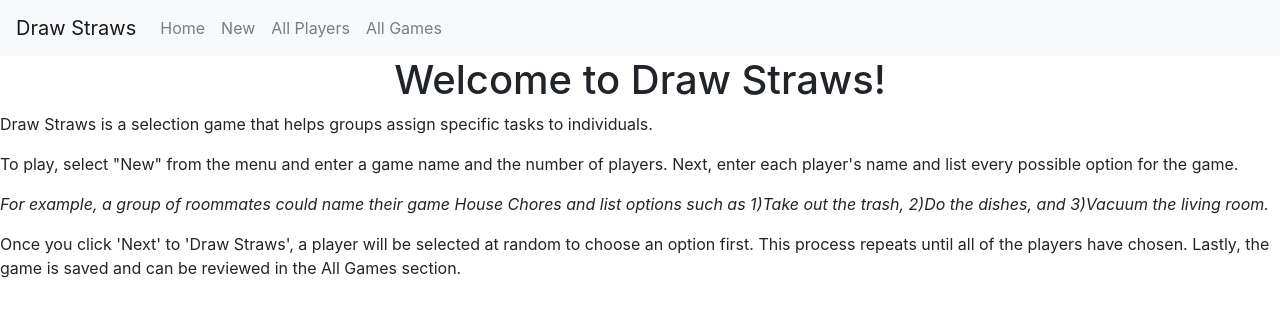
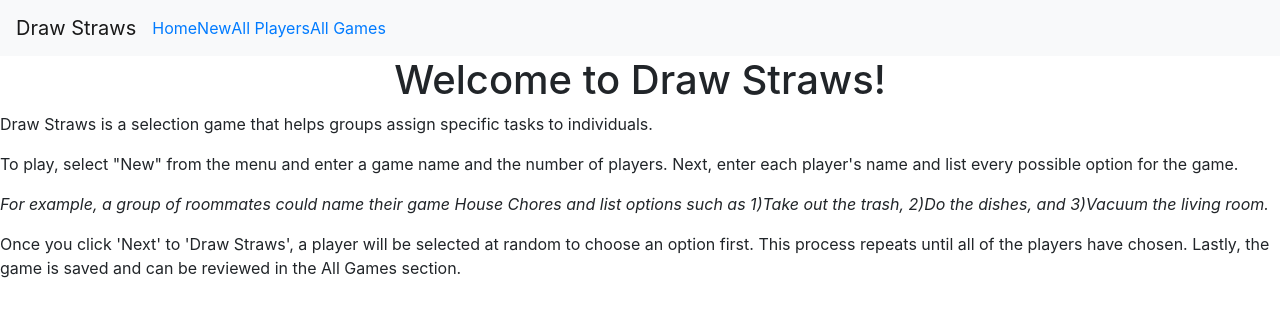
Before and after one commit to abourke09/draw-straws, a React (Create React App) app in the folder client/: page / in a window 1280 px wide. Shown: the top 316 px of the page. Built offline with nearby package versions, Linux system fonts and the light colour scheme; no server answers.

Commit message:
Changes Nav.Link to NavLink to prevent the DOM from completely refreshing with each Nav Link click

```diff
--- a/client/src/components/Navbar.js
+++ b/client/src/components/Navbar.js
@@ -1,20 +1,23 @@
 import React from 'react'
 import Navbar from 'react-bootstrap/Navbar'
 import Nav from 'react-bootstrap/Nav'
+import { NavLink } from 'react-router-dom'
 
-const myNavbar = () => (
+const MyNavbar = () => (
+  <div>
     <Navbar bg="light" expand="lg">
       <Navbar.Brand>Draw Straws</Navbar.Brand>
       <Navbar.Toggle aria-controls="basic-navbar-nav" />
       <Navbar.Collapse id="basic-navbar-nav">
         <Nav className="mr-auto">
-        <Nav.Link href="/">Home</Nav.Link>
-        <Nav.Link href="/new">New</Nav.Link>
-        <Nav.Link href="/players">All Players</Nav.Link>
-        <Nav.Link href="/games">All Games</Nav.Link>
+          <NavLink exact to="/">Home</NavLink>
+          <NavLink exact to="/new">New</NavLink>
+          <NavLink exact to="/players">All Players</NavLink>
+          <NavLink exact to="/games">All Games</NavLink>
         </Nav>
       </Navbar.Collapse>
     </Navbar>
+  </div>
 )
 
-export default myNavbar;
+export default MyNavbar;
```
Lines whose indentation alone changed are shown as unchanged.
